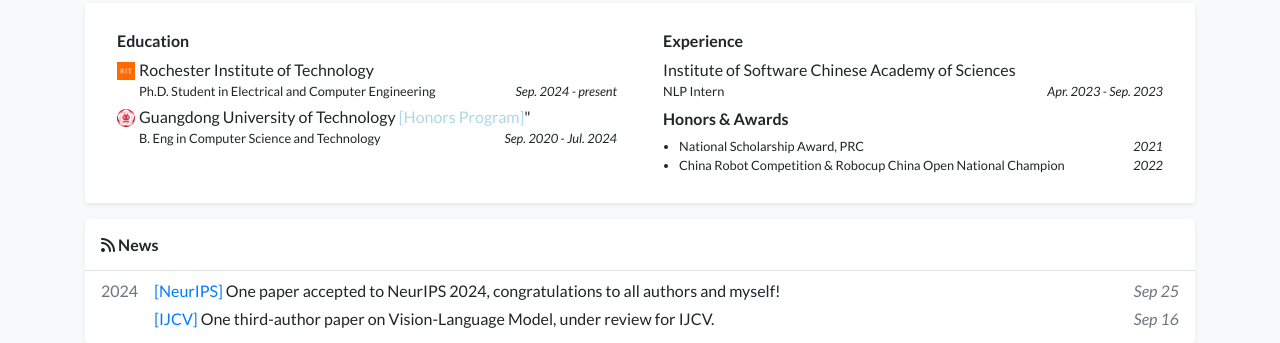
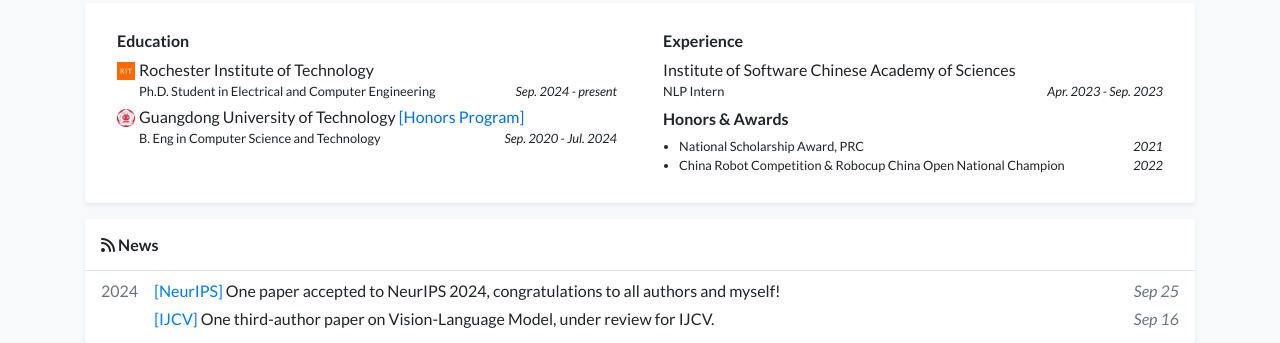
Before and after one commit to runtsang/runtsang.github.io, a Jekyll site: the page built from index.html, in a window 1280 px wide and 1278 px high. Shown: the part 602-945 px from the top of the window. Built offline with Jekyll 4.4.1, drawn with Linux system fonts in a browser that asks for light colours; nearby versions of some CDN libraries; a style sheet for code colours, icons or effects is not loaded.

Commit message:
Update profile.yml

```diff
--- a/_data/profile.yml
+++ b/_data/profile.yml
@@ -39,7 +39,7 @@
   logo: /assets/images/badges/RIT_orange.jpg
   position: Ph.D. Student in Electrical and Computer Engineering
   date: Sep. 2024 - present
-- name: Guangdong University of Technology <span style='color:#ADD8E6;'>[Honors Program]</span>"
+- name: Guangdong University of Technology <span style='color:#0070f8;'>[Honors Program]</span>
   logo: /assets/images/badges/Guangdong_University_of_Technology_Logo.svg.png
   position: B. Eng in Computer Science and Technology
   date: Sep. 2020 - Jul. 2024
```
